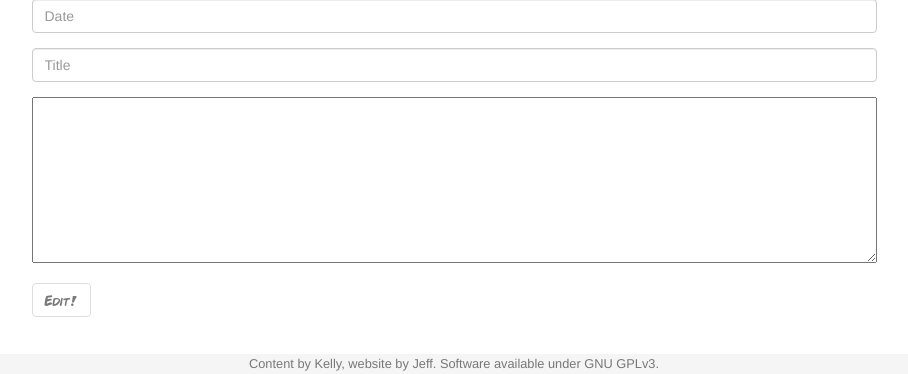
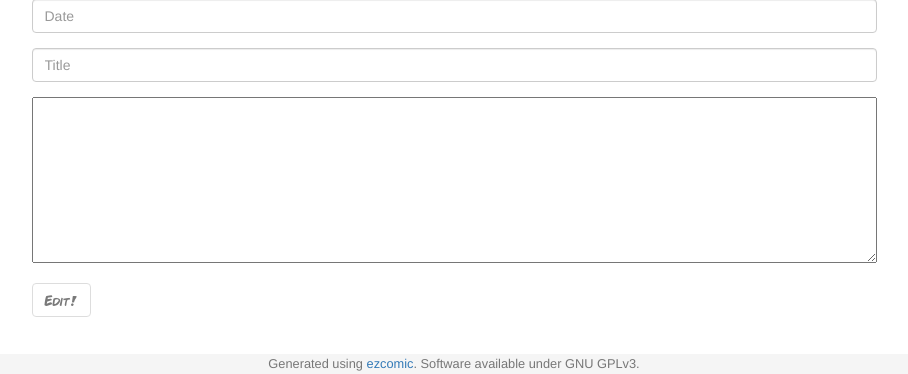
Before and after one commit to spiritualized/ezcomic, a Flask app: template ezcomic/templates/edit.html in a window 1280 px wide. Shown: the part 426-800 px from the top of the page, without its empty margins (186-1094 px from the left). Run offline with Flask 2, Linux system fonts and the light colour scheme; the template is opened without the code that fills it, so the values that code supplies are empty; parts of the project's set-up code (start-up, migrations or seed data) failed here and were passed over; some libraries are stand-ins or nearby versions.

```diff
--- a/ezcomic/templates/template.html
+++ b/ezcomic/templates/template.html
@@ -45,7 +45,7 @@
 
             <footer class="footer">
                 <div class="container">
-                    <p class="text-muted" style="margin:0px">Content by Kelly, website by Jeff. Software available under GNU GPLv3.</p>
+                    <p class="text-muted" style="margin:0px">Generated using <a href="https://github.com/spiritualized/ezcomic">ezcomic</a>. Software available under GNU GPLv3.</p>
                 </div>
             </footer>
 
```
